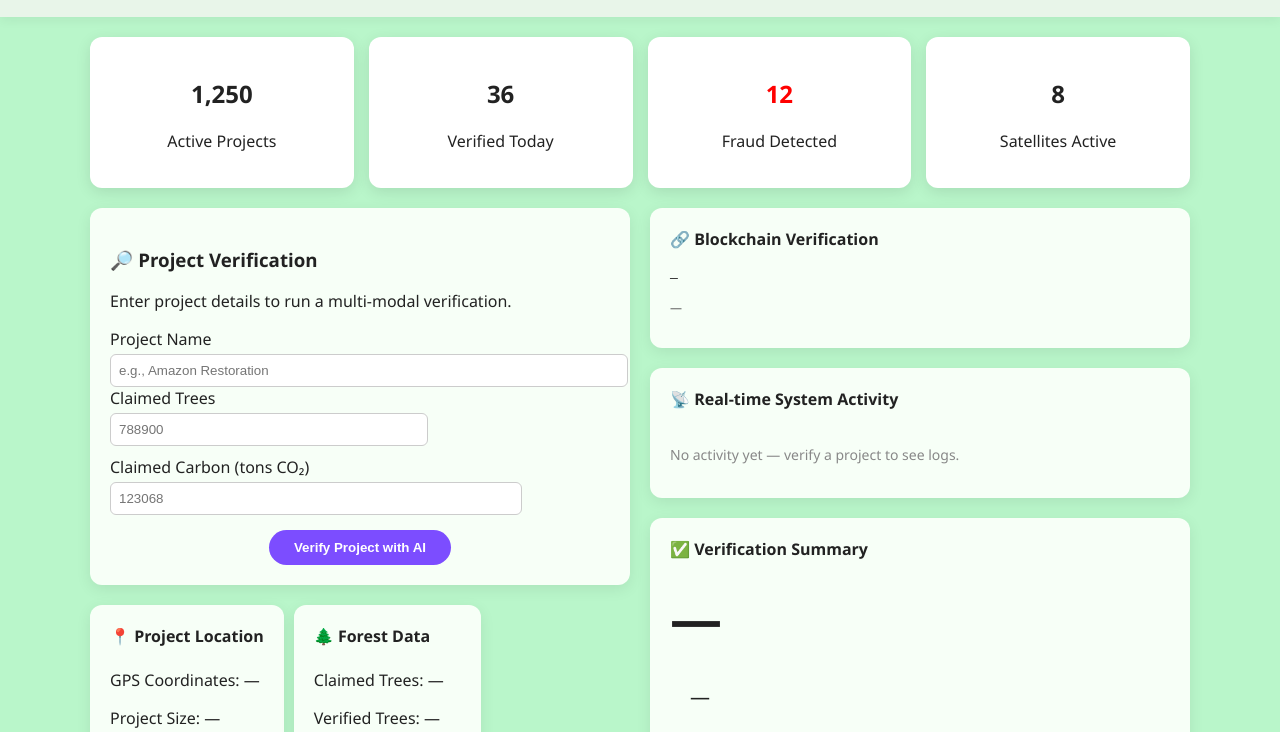
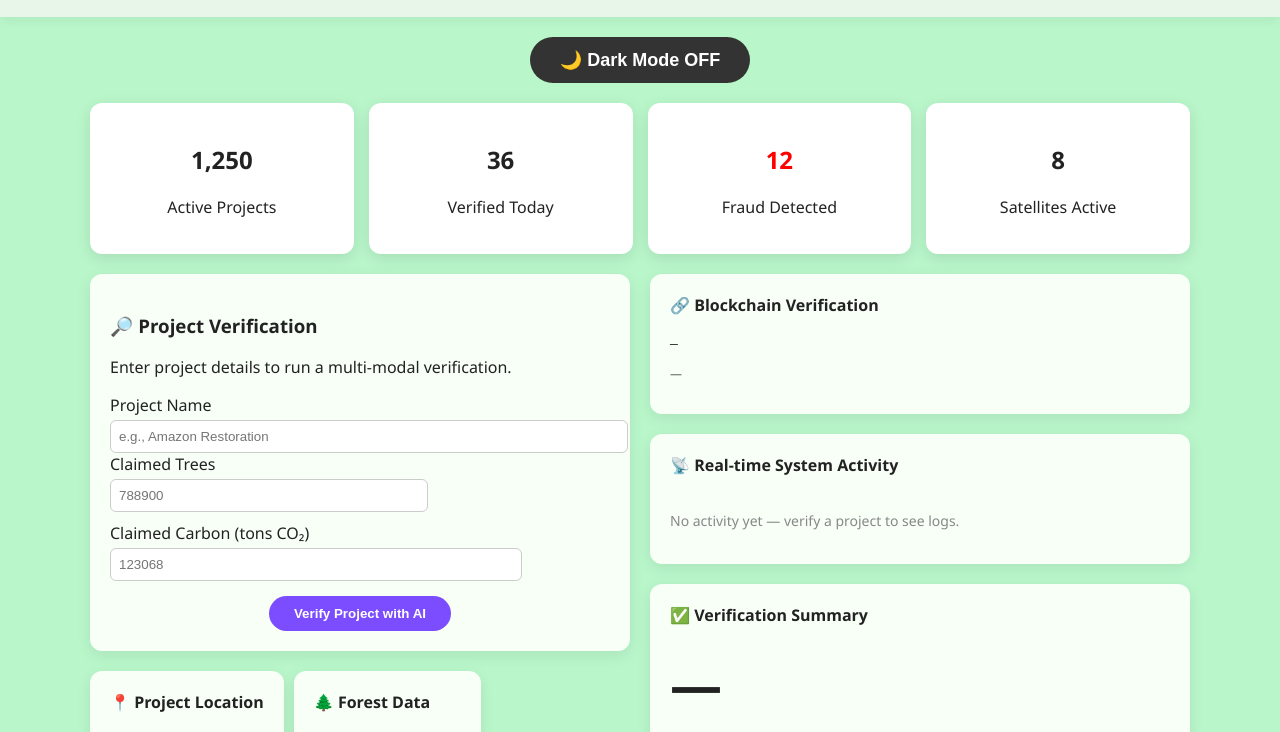
Before and after one commit to Ishitas06/CARBONX, a plain HTML site: page dashboard.html in a window 1280 px wide. Shown: the part 93-825 px from the top of the page. Drawn offline with nearby package versions, Linux system fonts and the light colour scheme.

Commit message:
Update dashboard.html

```diff
--- a/dashboard.html
+++ b/dashboard.html
@@ -20,6 +20,12 @@
       </div>
     </div>
   </header>
+
+  <div style="text-align:center; margin:20px;">
+  <button id="darkModeToggle" style="padding:12px 30px; font-size:18px; border-radius:30px; background:#333; color:white; border:none; cursor:pointer;">
+    🌙 Dark Mode OFF
+  </button>
+</div>
 
   <!-- Top Metrics -->
   <section class="metrics">
```
